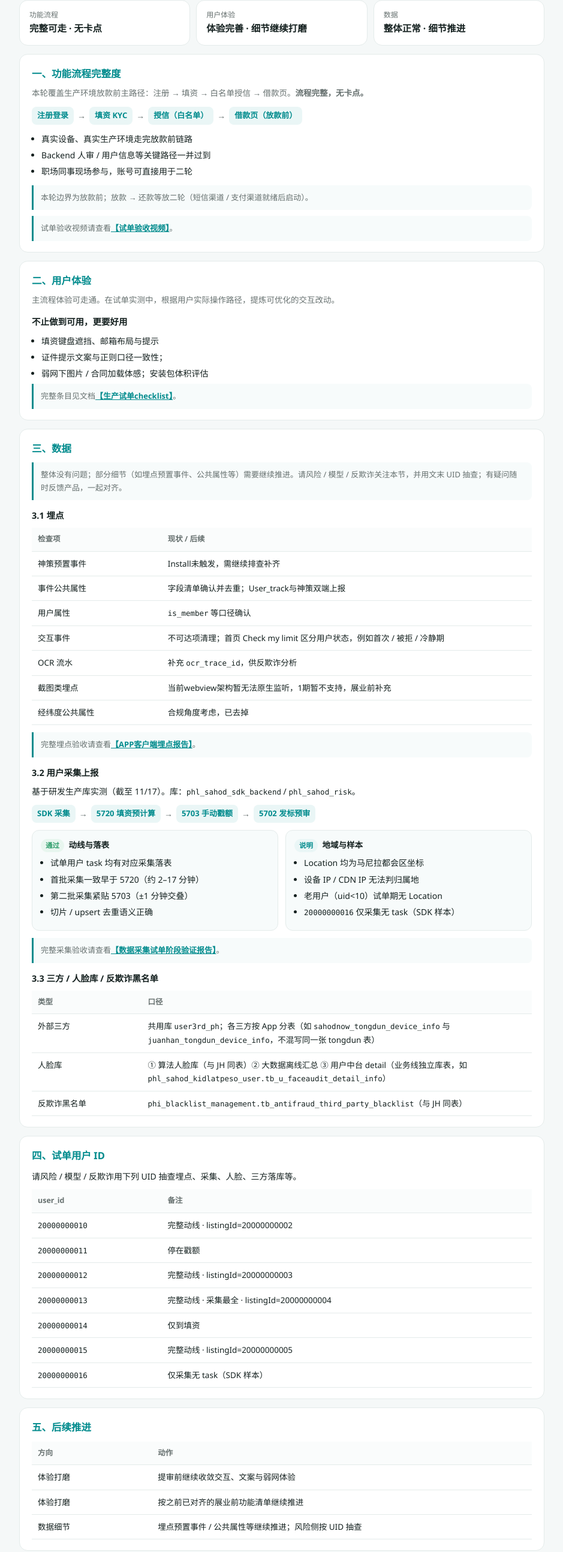
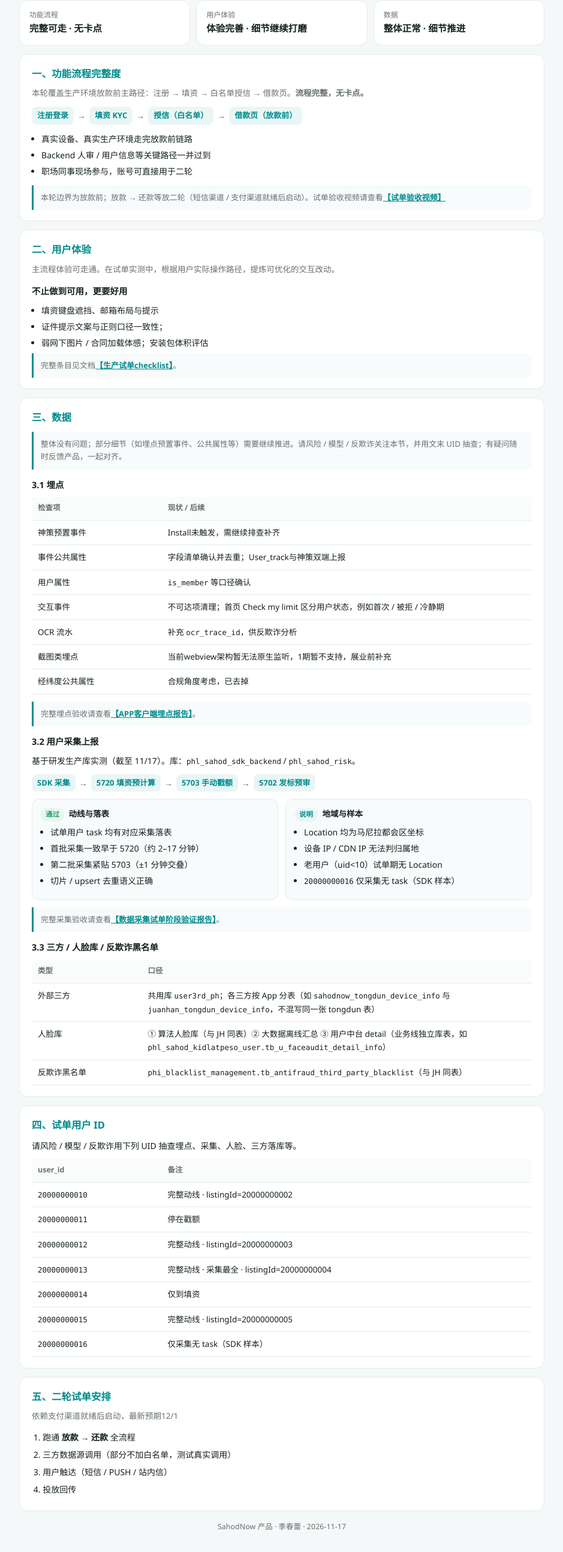
Before and after one commit to sara-ji/Prototype, a plain HTML site: page sahodnow/production-trial-report-1117.html in a window 1280 px wide. Shown: the part 209-2797 px from the top of the page at 60% size, without its empty margins (170-1109 px from the left). Drawn offline with Linux system fonts and the light colour scheme.

Commit message:
Remove follow-up section from round-1 report.
Co-authored-by: Cursor <cursoragent@cursor.com>

```diff
--- a/sahodnow/production-trial-report-1117.html
+++ b/sahodnow/production-trial-report-1117.html
@@ -87,7 +87,6 @@
     <a href="#sec-ux">用户体验</a>
     <a href="#sec-data">数据</a>
     <a href="#sec-ids">试单 UID</a>
-    <a href="#sec-next">后续推进</a>
     <a href="#sec-round2">二轮安排</a>
   </div>
 
@@ -111,8 +110,7 @@
       <li>Backend 人审 / 用户信息等关键路径一并过到</li>
       <li>职场同事现场参与，账号可直接用于二轮</li>
     </ul>
-    <p class="note" style="margin-top:12px;margin-bottom:0">本轮边界为放款前；放款 → 还款等放二轮（短信渠道 / 支付渠道就绪后启动）。</p>
-    <p class="note" style="margin-top:10px;margin-bottom:0">试单验收视频请查看<a href="https://drive.weixin.qq.com/s?k=AGMA_AdxAAsJTK3Xj4" target="_blank" rel="noopener">【试单验收视频】</a>。</p>
+    <p class="note" style="margin-top:12px;margin-bottom:0">本轮边界为放款前；放款 → 还款等放二轮（短信渠道 / 支付渠道就绪后启动）。试单验收视频请查看<a href="https://drive.weixin.qq.com/s?k=AGMA_AdxAAsJTK3Xj4" target="_blank" rel="noopener">【试单验收视频】</a></p>
   </section>
 
   <section class="card" id="sec-ux">
@@ -213,20 +211,8 @@
     </table>
   </section>
 
-  <section class="card" id="sec-next">
-    <h2>五、后续推进</h2>
-    <table>
-      <thead><tr><th style="width:24%">方向</th><th>动作</th></tr></thead>
-      <tbody>
-        <tr><td>体验打磨</td><td>提审前继续收敛交互、文案与弱网体验</td></tr>
-        <tr><td>体验打磨</td><td>按之前已对齐的展业前功能清单继续推进</td></tr>
-        <tr><td>数据细节</td><td>埋点预置事件 / 公共属性等继续推进；风险侧按 UID 抽查</td></tr>
-      </tbody>
-    </table>
-  </section>
-
   <section class="card" id="sec-round2">
-    <h2>六、二轮试单安排</h2>
+    <h2>五、二轮试单安排</h2>
     <p class="lead">依赖支付渠道就绪后启动，最新预期12/1</p>
     <ol style="margin:0;padding-left:1.3em">
       <li style="margin:6px 0">跑通 <strong>放款 → 还款</strong> 全流程</li>
```
